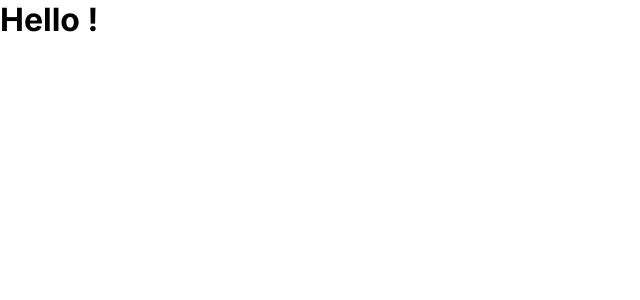
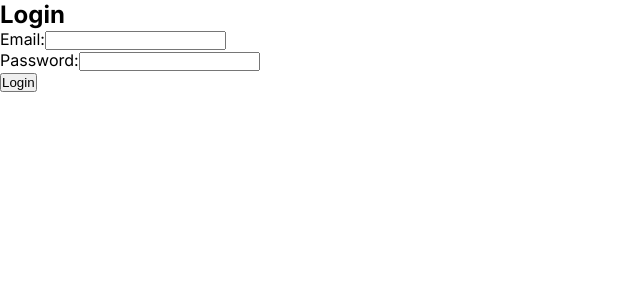
Before and after one commit to infomediadesign/sad-01-24-tourismwebapp, a Next.js app in the folder front-end/: page / in a window 1280 px wide. Shown: the top 300 px of the page, without its empty margins (0-640 px from the left). Built offline with nearby package versions, Linux system fonts and the light colour scheme.

Commit message:
Develope

```diff
--- /dev/null
+++ b/front-end/app/components/Login.js
@@ -0,0 +1,31 @@
+import Image from "next/image";
+
+const Login = () => {
+
+
+  return (
+    <div>
+      <h2>Login</h2>
+      <form >
+        <div>
+          <label>Email:</label>
+          <input
+            type="email"
+            required
+          />
+        </div>
+        <div>
+          <label>Password:</label>
+          <input
+            type="password"
+            required
+          />
+        </div>
+        <button type="submit">Login</button>
+      </form>
+
+    </div>
+  );
+};
+
+export default Login;
--- a/front-end/app/page.js
+++ b/front-end/app/page.js
@@ -1,8 +1,12 @@
 import Image from 'next/image'
 import styles from './page.module.css'
+import LoginPage from './components/Login'
 
 export default function Home() {
   return (
-    <h1>Hello !</h1>
+    <div>
+      <LoginPage />
+    </div>
+
   )
 }
--- a/front-end/package.json
+++ b/front-end/package.json
@@ -9,9 +9,10 @@
     "lint": "next lint"
   },
   "dependencies": {
+    "i": "^0.3.7",
+    "next": "14.0.4",
     "react": "^18",
-    "react-dom": "^18",
-    "next": "14.0.4"
+    "react-dom": "^18"
   },
   "devDependencies": {
     "eslint": "^8",
```
Also changed, not shown: front-end/app/components/login.module.css (added), 1 other file (tests, documents, lock files or other folders).
